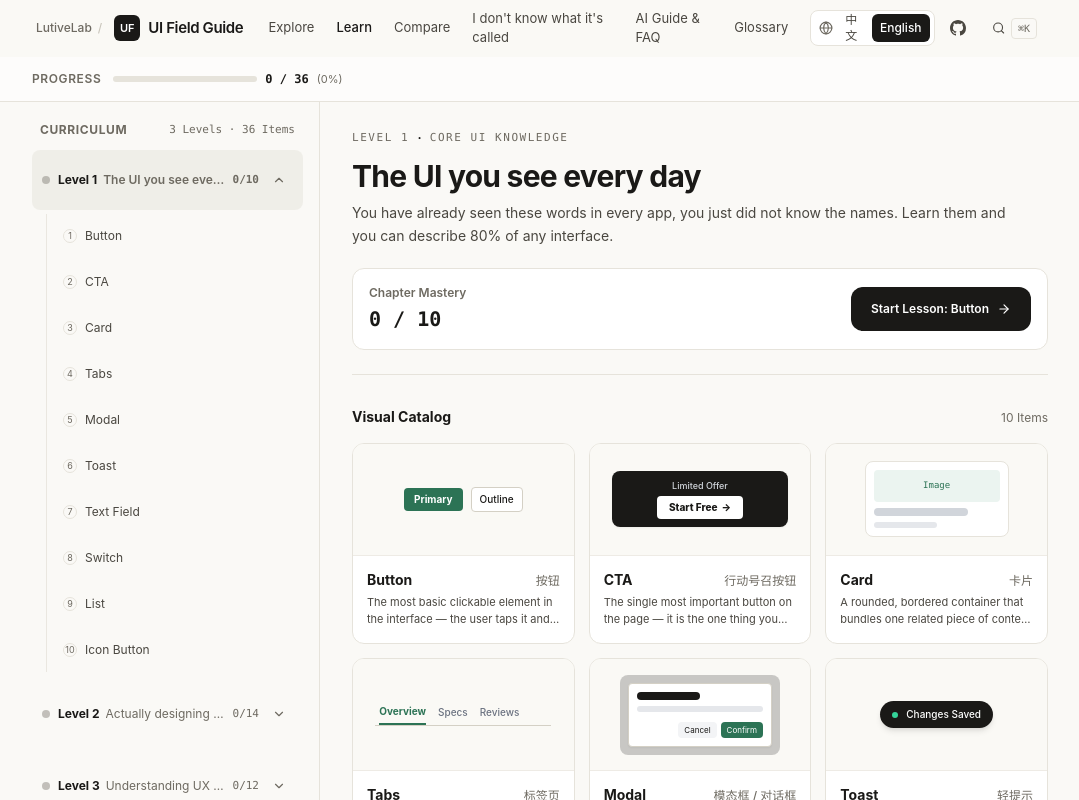
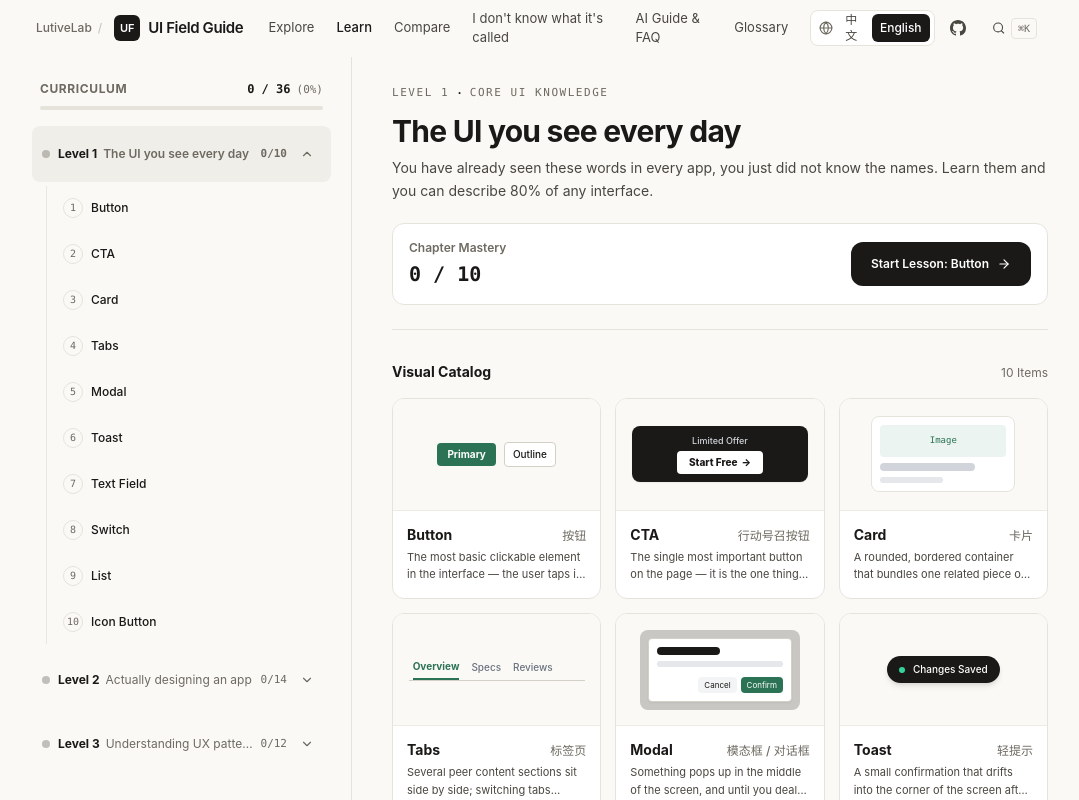
Before and after one commit to bluehorizon8848-ai/ui-field-guide, a Next.js app: page /en/learn in a window 1280 px wide. Shown: the top 800 px of the page, without its empty margins (100-1179 px from the left). Built offline with nearby package versions, Linux system fonts and the light colour scheme.

Commit message:
fix(learn): r2.2 layout polish - integrate progress into sidebar and unify tool row

```diff
--- a/src/components/learning/LearnWorkbench.tsx
+++ b/src/components/learning/LearnWorkbench.tsx
@@ -282,20 +282,19 @@ export function LearnWorkbench() {
         </div>
       )}
 
-      {/* 顶部轻量全局进度条与断点续学 */}
-      <div className="border-b border-line bg-surface/60 backdrop-blur-xs">
-        <div className="container-page flex h-11 items-center justify-between gap-4">
-          <div className="flex items-center gap-3">
-            <span className="text-xs font-semibold uppercase tracking-wider text-muted">
+      {/* 移动端紧凑全局学习进度 (桌面端隐藏，整合至左侧大纲标题区) */}
+      <div className="border-b border-line bg-surface/80 px-4 py-2.5 backdrop-blur-xs md:hidden">
+        <div className="flex items-center justify-between gap-3">
+          <div className="flex items-center gap-2">
+            <span className="text-xs font-semibold text-muted">
               {isZh ? '学习进度' : 'Progress'}
             </span>
-            <div className="flex items-center gap-2">
             <div
               role="progressbar"
               aria-valuenow={totalLearnedCount}
               aria-valuemin={0}
               aria-valuemax={TOTAL_LESSONS}
-                className="h-1.5 w-24 sm:w-36 overflow-hidden rounded-full bg-line"
+              className="h-1.5 w-24 overflow-hidden rounded-full bg-line"
             >
               <div
                 className="h-full rounded-full bg-accent transition-[width] duration-300"
@@ -305,12 +304,9 @@ export function LearnWorkbench() {
             <span className="font-mono text-xs font-semibold tabular-nums text-ink">
               {totalLearnedCount} / {TOTAL_LESSONS}
             </span>
-              <span className="hidden text-2xs text-muted sm:inline">({overallPct}%)</span>
-            </div>
           </div>
 
-          <div className="flex items-center gap-3">
-            {/* 续学入口胶囊 */}
+          {/* 续学入口胶囊 (移动端) */}
           {totalLearnedCount > 0 && totalLearnedCount < TOTAL_LESSONS && (
             <button
               type="button"
@@ -318,45 +314,64 @@ export function LearnWorkbench() {
                 const unlearned = allLessonItems.find((it) => !learned36Set.has(it.id));
                 if (unlearned) handleSelectLesson(unlearned.id);
               }}
-                className="hidden min-h-[36px] items-center gap-1.5 rounded-full border border-accent/30 bg-[#EBF4F0] px-3 py-1 text-xs font-medium text-accent transition hover:bg-accent hover:text-white sm:inline-flex"
+              className="inline-flex min-h-[32px] items-center gap-1 rounded-full border border-accent/30 bg-[#EBF4F0] px-2.5 py-0.5 text-2xs font-medium text-accent hover:bg-accent hover:text-white transition"
             >
-                <Sparkles size={13} aria-hidden="true" />
-                <span>{isZh ? '继续学习' : 'Resume'}</span>
+              <Sparkles size={11} aria-hidden="true" />
+              <span>{isZh ? '继续' : 'Resume'}</span>
             </button>
           )}
-
-            {/* 移动端打开目录按钮 */}
-            <button
-              type="button"
-              onClick={() => setMobileDrawerOpen(true)}
-              className="inline-flex min-h-[44px] items-center gap-1.5 rounded-lg border border-line bg-surface px-3 py-1 text-xs font-medium text-ink md:hidden"
-            >
-              <BookOpen size={14} aria-hidden="true" />
-              <span>{isZh ? '学习大纲' : 'Outline'}</span>
-            </button>
-          </div>
         </div>
       </div>
 
       {/* 工作台主体双栏架构 (Minimal Documentation Workspace) */}
-      <div className="container-page flex min-h-[calc(100vh-6.25rem)]">
+      <div className="container-page flex min-h-[calc(100vh-3.5rem)]">
         {/* ================= 左侧课程目录 (Desktop) ================= */}
         <aside
           aria-label={isZh ? '课程大纲' : 'Curriculum'}
-          className="hidden w-64 shrink-0 border-r border-line py-5 pr-4 md:block lg:w-72"
+          className="hidden w-72 shrink-0 border-r border-line pt-6 pb-12 pr-5 md:block lg:w-80"
         >
-          {/* 目录标题区：纯净文字，无浅色填充背景 */}
-          <div className="mb-3 flex items-center justify-between px-2">
+          {/* 目录标题区：课程体系标题与 0/36 进度处于同一基线，下方 2-3px 进度条 */}
+          <div className="mb-4 px-2">
+            <div className="flex items-baseline justify-between">
               <h2 className="text-xs font-bold uppercase tracking-wider text-muted">
                 {isZh ? '课程体系' : 'Curriculum'}
               </h2>
-            <span className="text-2xs text-muted font-mono">
-              3 Levels · 36 Items
-            </span>
+              <div className="flex items-baseline gap-1 font-mono text-xs font-semibold tabular-nums text-ink">
+                <span>{totalLearnedCount} / {TOTAL_LESSONS}</span>
+                <span className="text-2xs text-muted font-normal ml-0.5">({overallPct}%)</span>
+              </div>
+            </div>
+            {/* 2-3px 细线进度条 */}
+            <div
+              role="progressbar"
+              aria-valuenow={totalLearnedCount}
+              aria-valuemin={0}
+              aria-valuemax={TOTAL_LESSONS}
+              className="mt-2 h-1 w-full overflow-hidden rounded-full bg-line"
+            >
+              <div
+                className="h-full rounded-full bg-accent transition-[width] duration-300"
+                style={{ width: `${overallPct}%` }}
+              />
+            </div>
+            {/* 续学入口胶囊 (桌面端) */}
+            {totalLearnedCount > 0 && totalLearnedCount < TOTAL_LESSONS && (
+              <button
+                type="button"
+                onClick={() => {
+                  const unlearned = allLessonItems.find((it) => !learned36Set.has(it.id));
+                  if (unlearned) handleSelectLesson(unlearned.id);
+                }}
+                className="mt-2.5 flex w-full min-h-[32px] items-center justify-center gap-1.5 rounded-lg border border-accent/30 bg-[#EBF4F0] px-2.5 py-1 text-xs font-medium text-accent transition hover:bg-accent hover:text-white"
+              >
+                <Sparkles size={12} aria-hidden="true" />
+                <span>{isZh ? '继续上次学习' : 'Resume Learning'}</span>
+              </button>
+            )}
           </div>
 
           {/* 三级手风琴列表 */}
-          <nav className="space-y-3">
+          <nav className="space-y-2">
             {learnWorkbenchData.levels.map((lvl) => {
               const isExpanded = expandedLevels.has(lvl.level);
               const lvlDone = lvl.items.filter((it) => learned36Set.has(it.id)).length;
@@ -366,9 +381,9 @@ export function LearnWorkbench() {
 
               return (
                 <div key={lvl.level} className="overflow-hidden">
-                  {/* Level 标题行：点击标题进总览，独立箭头控折叠 */}
+                  {/* Level 标题行：点击标题进总览，独立箭头控折叠，垂直中轴对齐 */}
                   <div
-                    className={`flex items-center justify-between rounded-lg px-2.5 py-2 transition-colors ${
+                    className={`flex items-center justify-between rounded-lg px-2.5 py-1.5 transition-colors ${
                       isLvlActive
                         ? 'bg-line/50 font-semibold text-ink'
                         : 'hover:bg-line/30 text-ink2'
@@ -398,7 +413,7 @@ export function LearnWorkbench() {
                       </div>
                     </button>
 
-                    <div className="flex items-center gap-1.5 shrink-0 pl-1">
+                    <div className="flex items-center gap-1.5 shrink-0 pl-1 self-center">
                       <span className="font-mono text-2xs tabular-nums text-muted">
                         {lvlDone}/{lvlTotal}
                       </span>
@@ -419,7 +434,7 @@ export function LearnWorkbench() {
                     </div>
                   </div>
 
-                  {/* 展开的课程条目 */}
+                  {/* 展开的课程条目：统一行高(min-h-44)、固定列宽序号、单行文字基线对齐 */}
                   {isExpanded && (
                     <ul className="mt-1 space-y-0.5 border-l border-line/80 ml-3.5 pl-2">
                       {lvl.items.map((it) => {
@@ -431,7 +446,7 @@ export function LearnWorkbench() {
                             <button
                               type="button"
                               onClick={() => handleSelectLesson(it.id)}
-                              className={`group flex min-h-[44px] w-full items-center justify-between rounded-md px-2 py-1.5 text-left text-xs transition-colors ${
+                              className={`group flex min-h-[44px] w-full items-center justify-between rounded-md px-2 py-1 text-left text-xs transition-colors ${
                                 isSelected
                                   ? 'border-l-2 border-accent bg-accent/5 font-semibold text-accent'
                                   : isDone
@@ -441,24 +456,30 @@ export function LearnWorkbench() {
                               aria-current={isSelected ? 'true' : undefined}
                             >
                               <div className="flex min-w-0 items-center gap-2 truncate">
-                                {isDone ? (
-                                  <span className="flex h-3.5 w-3.5 shrink-0 items-center justify-center rounded-full bg-accent text-[9px] font-bold text-white">
-                                    ✓
+                                {/* 固定 20px 宽度列，确保文字起始像素绝对对齐 */}
+                                <span
+                                  className={`flex h-5 w-5 shrink-0 items-center justify-center rounded-full text-[10px] ${
+                                    isDone
+                                      ? 'bg-accent font-bold text-white'
+                                      : 'border border-line font-mono text-muted'
+                                  }`}
+                                >
+                                  {isDone ? '✓' : it.globalIndex + 1}
                                 </span>
-                                ) : (
-                                  <span className="flex h-3.5 w-3.5 shrink-0 items-center justify-center rounded-full border border-line text-[9px] text-muted">
-                                    {it.globalIndex + 1}
+                                {/* 英文名与中文名在同一基线 */}
+                                <span className="truncate flex items-baseline gap-1.5">
+                                  <span className="font-medium text-ink group-hover:text-ink">
+                                    {it.name}
+                                  </span>
+                                  {isZh && (
+                                    <span className="text-2xs text-muted font-normal truncate">
+                                      {it.chineseName}
                                     </span>
                                   )}
-                                <span className="truncate">
-                                  {it.name}{' '}
-                                  <span className="text-muted font-normal">
-                                    {isZh ? it.chineseName : ''}
-                                  </span>
                                 </span>
                               </div>
                               {isSelected && (
-                                <span className="shrink-0 text-2xs font-mono text-accent">
+                                <span className="shrink-0 text-2xs font-mono text-accent pl-1.5">
                                   {isZh ? '当前' : 'Active'}
                                 </span>
                               )}
@@ -475,7 +496,7 @@ export function LearnWorkbench() {
         </aside>
 
         {/* ================= 右侧工作台正文 ================= */}
-        <main className="flex-1 min-w-0 py-6 md:pl-8">
+        <main className="flex-1 min-w-0 pt-6 pb-16 md:pl-8 lg:pl-10 max-w-4xl">
           {/* 模式 A：Chapter Overview 章节总览视图 */}
           {viewMode === 'level' && (
             <div className="animate-fade-in space-y-8">
@@ -602,14 +623,14 @@ export function LearnWorkbench() {
 
           {/* 模式 B：Lesson Detail 单课学习台视图 */}
           {viewMode === 'lesson' && (
-            <div className="animate-fade-in space-y-8 pb-16">
-              {/* 返回总览面包屑与课程元信息 */}
-              <div>
-                <nav aria-label="Breadcrumb" className="mb-3">
+            <div className="animate-fade-in space-y-6 pb-16">
+              {/* 统一顶部工具行：左侧「返回 Level 章节总览」与右侧轻量「查看完整词条 ↗」在同一水平线 */}
+              <div className="flex items-center justify-between gap-4 border-b border-line/60 pb-2.5">
+                <nav aria-label="Breadcrumb">
                   <button
                     type="button"
                     onClick={() => handleSelectLevelOverview(currentItem.level)}
-                    className="inline-flex min-h-[44px] items-center gap-1.5 text-xs font-medium text-muted hover:text-ink transition-colors"
+                    className="inline-flex min-h-[44px] items-center gap-1.5 text-xs font-medium text-muted hover:text-ink transition-colors -ml-1 px-1 py-2"
                   >
                     <ArrowLeft size={13} aria-hidden="true" />
                     <span>
@@ -620,7 +641,17 @@ export function LearnWorkbench() {
                   </button>
                 </nav>
 
-                <div className="flex flex-wrap items-center justify-between gap-3 border-b border-line pb-4">
+                {/* 独立完整词条跳转链接：轻量文字链接，保留 >=44px 触控区 */}
+                <Link
+                  href={h(`/patterns/${currentItem.id}?from=learn`)}
+                  className="inline-flex min-h-[44px] items-center gap-1 text-xs text-muted hover:text-accent transition-colors py-2 px-1 -mr-1"
+                >
+                  <span>{isZh ? '查看完整词条' : 'View Full Entry'}</span>
+                  <ExternalLink size={12} aria-hidden="true" />
+                </Link>
+              </div>
+
+              {/* 课程元信息与定义 (紧凑结构，极大减少顶部空白) */}
               <div>
                 <div className="flex items-center gap-2">
                   <span className="meta">{currentItem.category.toUpperCase()}</span>
@@ -636,7 +667,8 @@ export function LearnWorkbench() {
                     </span>
                   )}
                 </div>
-                    <div className="mt-2 flex flex-wrap items-baseline gap-2.5">
+
+                <div className="mt-1.5 flex flex-wrap items-baseline gap-2.5">
                   <h1 className="text-2xl font-bold tracking-tight text-ink sm:text-3xl">
                     {currentItem.name}
                   </h1>
@@ -644,19 +676,8 @@ export function LearnWorkbench() {
                     {currentItem.chineseName}
                   </span>
                 </div>
-                  </div>
 
-                  {/* 独立完整词条跳转链接（支持 ?from=learn 往返） */}
-                  <Link
-                    href={h(`/patterns/${currentItem.id}?from=learn`)}
-                    className="inline-flex min-h-[44px] items-center gap-1.5 rounded-lg border border-line bg-surface px-3 py-1.5 text-xs font-medium text-ink transition hover:bg-line/40 hover:text-accent"
-                  >
-                    <span>{isZh ? '查看完整词条' : 'View Full Entry'}</span>
-                    <ExternalLink size={13} aria-hidden="true" />
-                  </Link>
-                </div>
-
-                <p className="mt-4 border-l-2 border-accent pl-3 text-sm leading-relaxed text-ink">
+                <p className="mt-3 border-l-2 border-accent pl-3 text-sm leading-relaxed text-ink">
                   {isZh ? currentItem.oneLineZh : currentItem.oneLineEn}
                 </p>
               </div>
```
Also changed, not shown: 2 other files (tests, documents, lock files or other folders). Lines whose indentation alone changed are shown as unchanged.
